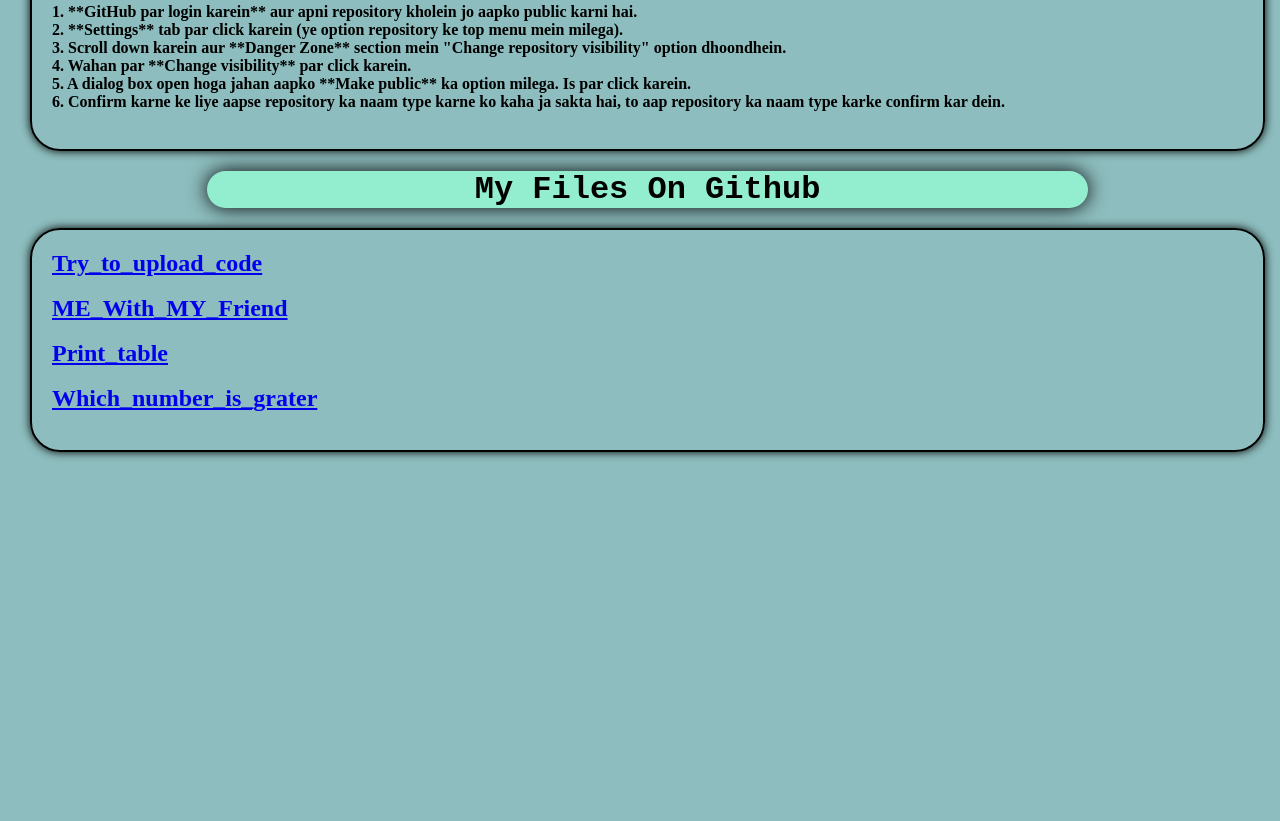
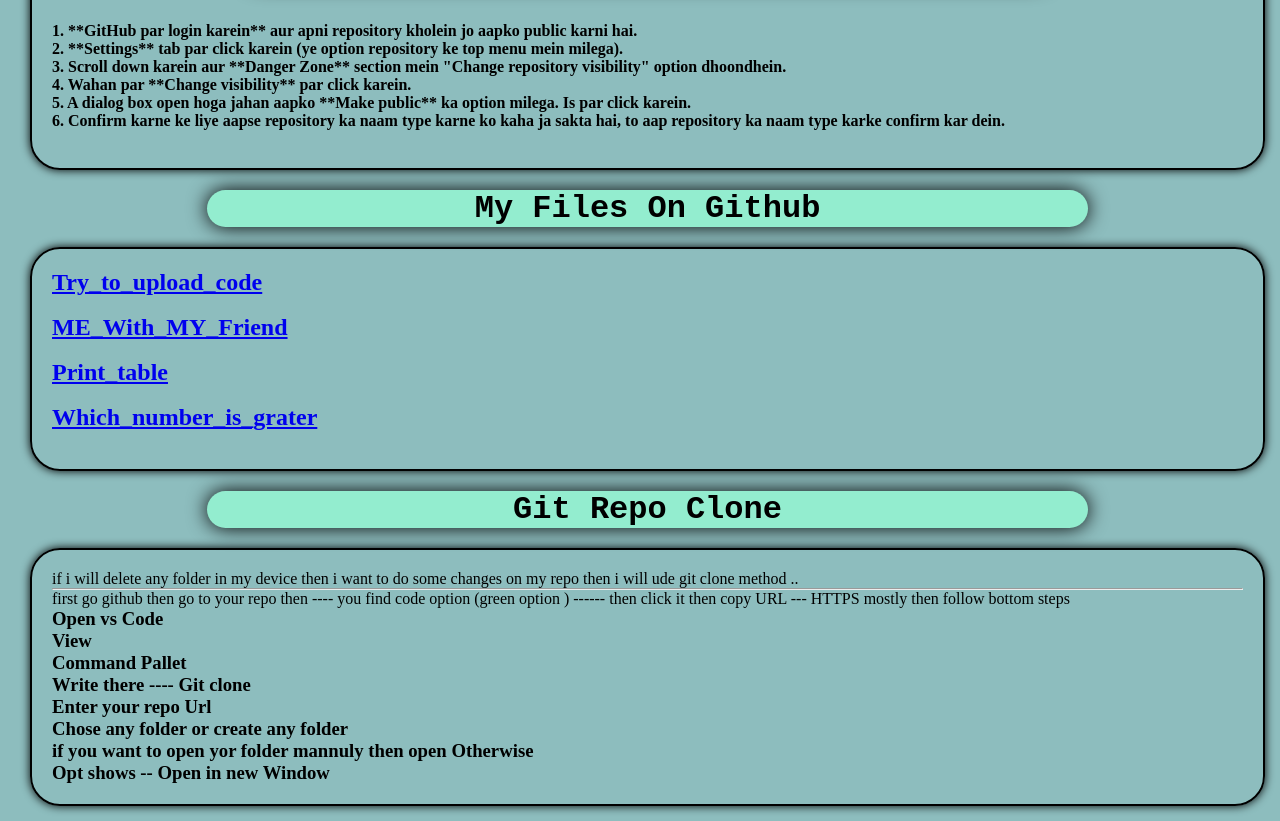
Before and after one commit to Divyanshu-t/ALL_LINKS, a plain HTML site: page index.html in a window 1280 px wide. Shown: the part 1675-2496 px from the top of the page. Before the commit the page ends 2142 px from the top, so only its background shows below. Drawn offline with Linux system fonts and the light colour scheme.

Commit message:
add about clitrepo clone

```diff
--- a/index.html
+++ b/index.html
@@ -53,7 +53,7 @@
         <h3>git add .</h3>
         <h3>git commit -m "enter what you changed"</h3>
         <h3>git push -u origin main </h3>
-        ------------------------------------------
+       <hr>
         <br>
         we can also do this of Update
         <pre>
@@ -63,7 +63,7 @@
     git branch -M main
     git push -u origin main
                 </b>
-     -------------------------------------------------
+     <hr>
             </p>
         </pre>
 
@@ -89,6 +89,22 @@
         <h2><a href="https://divyanshu-t.github.io/ME_With_MY_Friend/" target="_blank">ME_With_MY_Friend</a></h2><br>
         <h2><a href="https://divyanshu-t.github.io/Print_table/" target="_blank">Print_table</a></h2><br>
         <h2><a href="https://divyanshu-t.github.io/Which_number_is_grater/" target="_blank">Which_number_is_grater</a></h2><br>
+    </div>
+
+    <h1>Git Repo Clone </h1>
+    <div class="sixth">
+        <p>
+            if i will delete any folder in my device then i want to do some changes on my repo then i will ude git clone method ..
+        </p><hr>
+        <p>first go github then go to your repo then ---- you find code option (green option ) ------ then click it then copy URL --- HTTPS mostly then follow bottom steps </p>
+        <h3>Open vs Code </h3>
+        <h3>View </h3>
+        <h3>Command Pallet </h3>
+        <h3>Write there ----  Git clone </h3>
+        <h3>Enter your repo Url </h3>
+        <h3>Chose any folder or create any folder </h3>
+        <h3>if you want to open yor folder mannuly then open Otherwise  </h3>
+        <h3>Opt shows -- Open in new Window </h3>
 
     </div>
 
```
